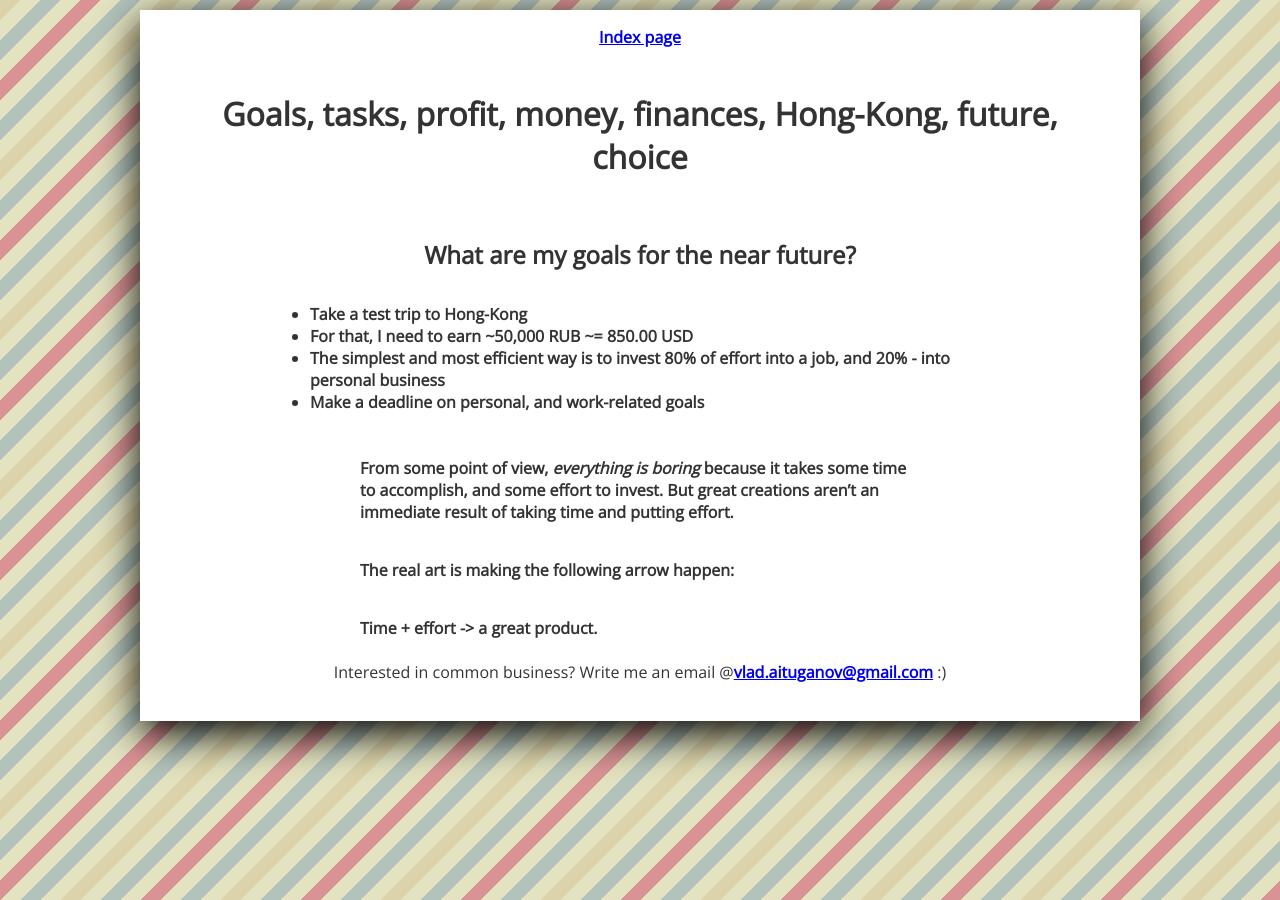
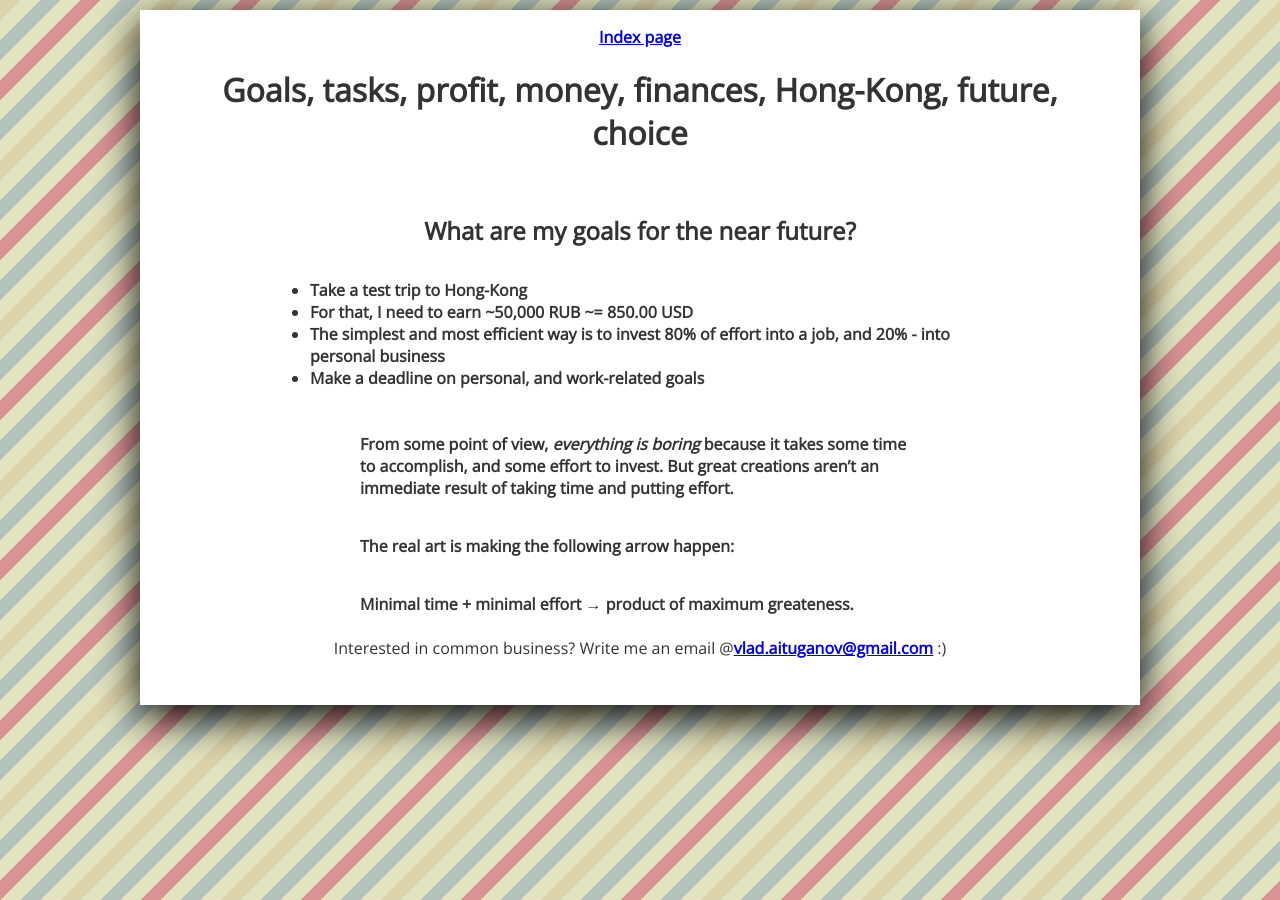
Before and after one commit to Naissur/Naissur.github.io, a Jekyll site: the page built from _posts/2016-04-17-004.md, in a window 1280 px wide. Built offline with Jekyll 4.4.1, drawn with Linux system fonts in a browser that asks for light colours; comment, search, counter and statistics services are not loaded.

Commit message:
Fixed styles

```diff
--- a/_posts/2016-04-17-004.md
+++ b/_posts/2016-04-17-004.md
@@ -21,4 +21,4 @@
 
 The real art is making the following arrow happen:
 
-Time + effort **->** a great product.
+Minimal time + minimal effort **→** product of maximum greateness.
--- a/css/styles.css
+++ b/css/styles.css
@@ -65,6 +65,14 @@
   font-weight: 400;
 }
 
+hr {
+  height: 1px;
+  border-top: 0;
+  border-right: 0;
+  border-left: 0;
+  border-bottom: 1px solid rgba(0, 0, 0, 0.2);
+}
+
 ul {
   padding: 16px;
 
@@ -88,7 +96,7 @@
   padding-left: 16px;
 
   margin-bottom: 16px;
-  margin-top: 24px;
+  margin-top: 0px;
 
   font-size: 2.0em;
   font-family: 'Open Sans', sans-serif;
@@ -139,6 +147,7 @@
   max-width: 1000px;
 
   padding: 16px;
+  padding-bottom: 24px;
 
   background-color: white;
   box-shadow: #000 0px 12px 40px;
```
